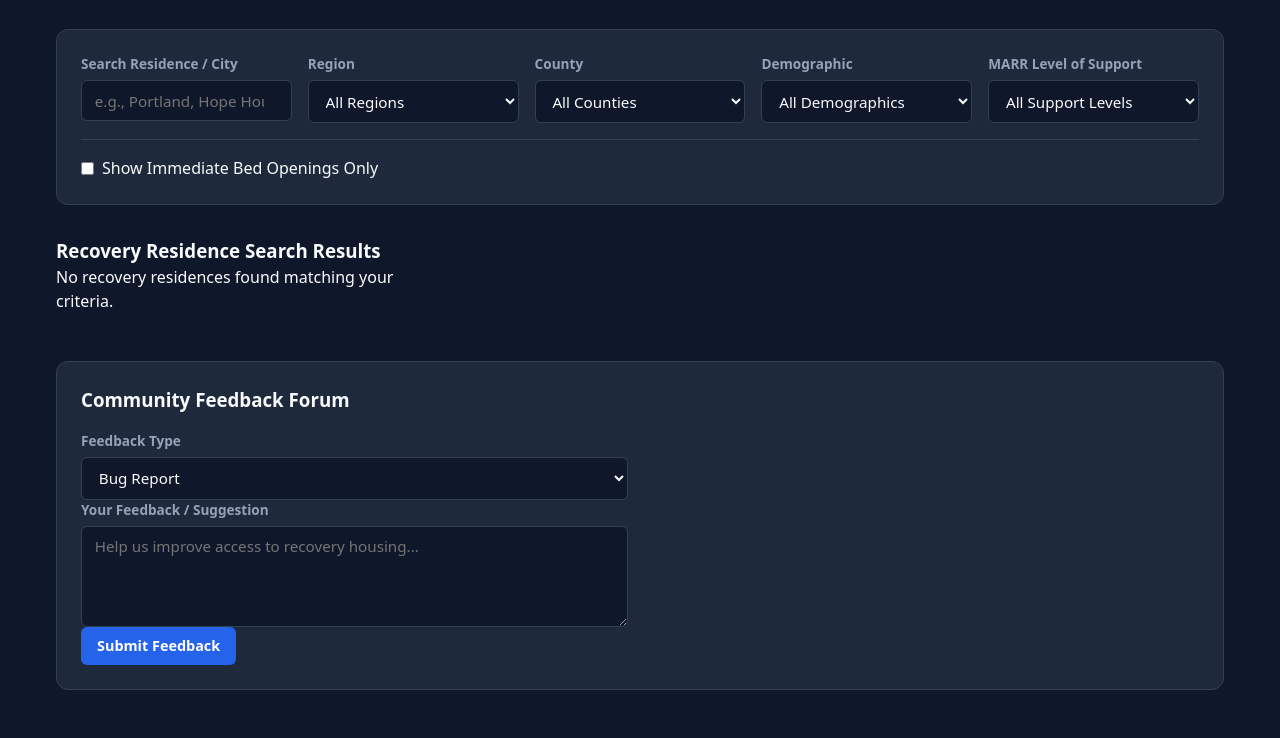
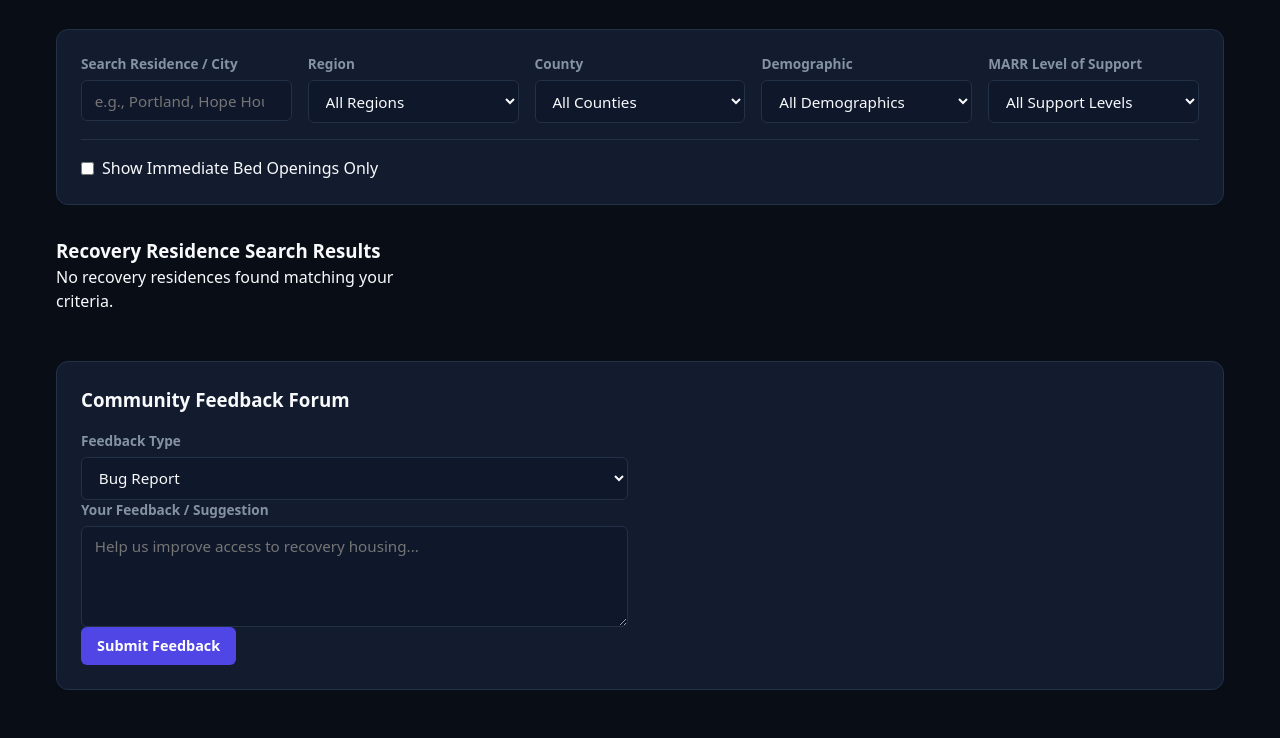
Before and after one commit to Tialudwick/Apertus, a website with bundled scripts: page index.html in a window 1280 px wide. Shown: the part 236-974 px from the top of the page. Built offline with nearby package versions, Linux system fonts and the light colour scheme; some packages are replaced by stand-ins of ours; no server answers; the database is empty; files whose address does not match are found by name.

Commit message:
updated color scheme

```diff
--- a/css/main.css
+++ b/css/main.css
@@ -1,4 +1,4 @@
-:root {
+/*:root {
     --bg-dark: #0f172a;
     --card-bg: #1e293b;
     --card-border: #334155;
@@ -11,6 +11,31 @@
     --text-main: #f8fafc;
     --text-muted: #94a3b8;
     --accent: #38bdf8;
+} */
+:root {
+    /* Deep space / obsidian canvas & elevated glass surfaces */
+    --bg-dark: #090d16;
+    --card-bg: #131c2e;
+    --card-border: #223048;
+    --card-hover: #1b2c45;
+
+    /* Tech-forward brand accents (Electric Indigo + Coastal Cyan) */
+    --primary: #4f46e5;
+    --primary-hover: #4338ca;
+    --accent: #06b6d4;
+    --accent-glow: rgba(6, 182, 212, 0.20);
+
+    /* Operational status indicators */
+    --success: #10b981;         /* Available bed (Emerald Neon) */
+    --success-bg: rgba(16, 185, 129, 0.12);
+    --warning: #f59e0b;         /* Pending / Hold status */
+    --warning-bg: rgba(245, 158, 11, 0.12);
+    --danger: #f43f5e;          /* Bed full / Unavailable (Vibrant Rose) */
+    --danger-bg: rgba(244, 63, 94, 0.12);
+
+    /* High-contrast typography */
+    --text-main: #f8fafc;
+    --text-muted: #8492a6;
 }
 
 * {
```
